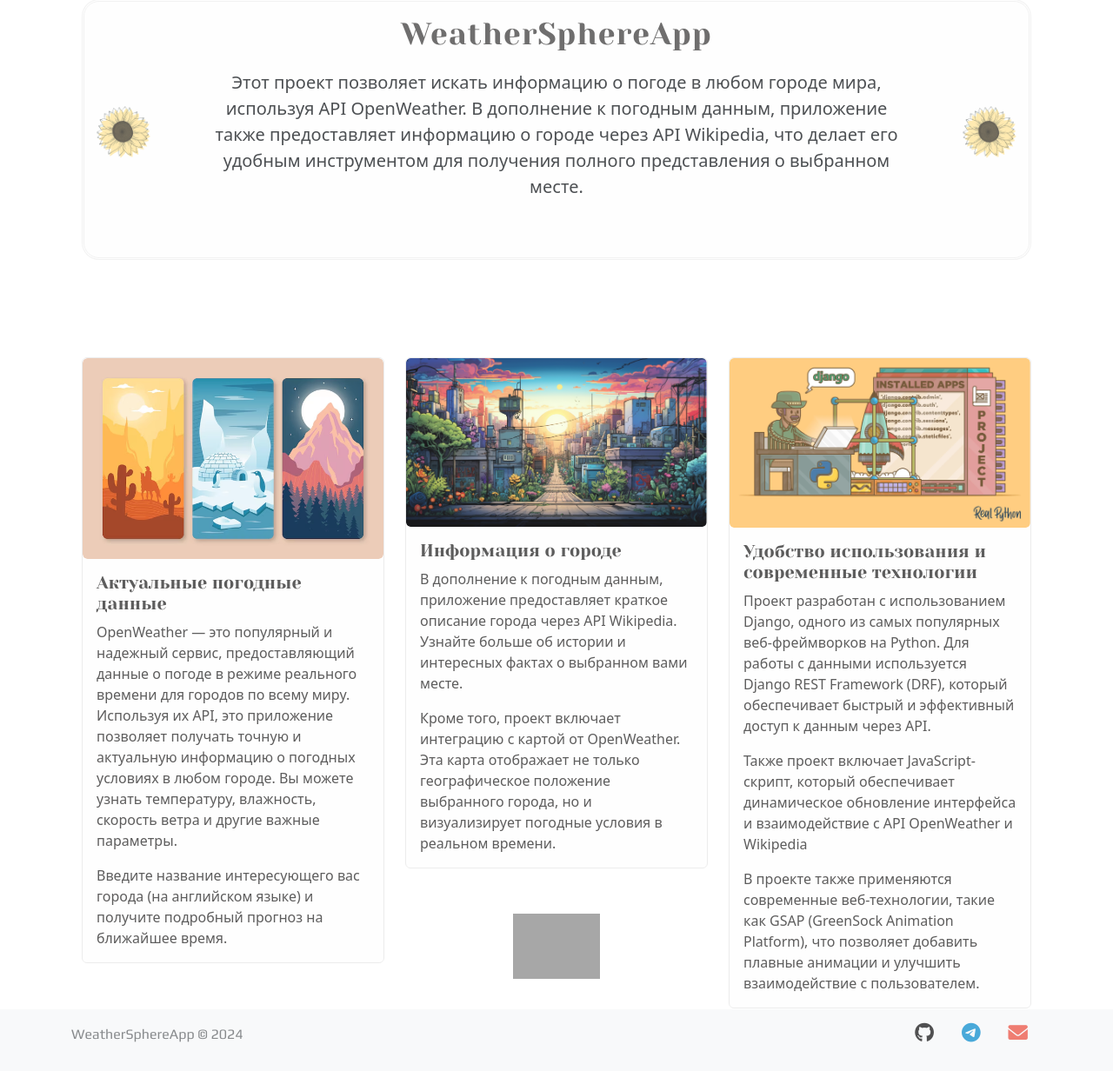
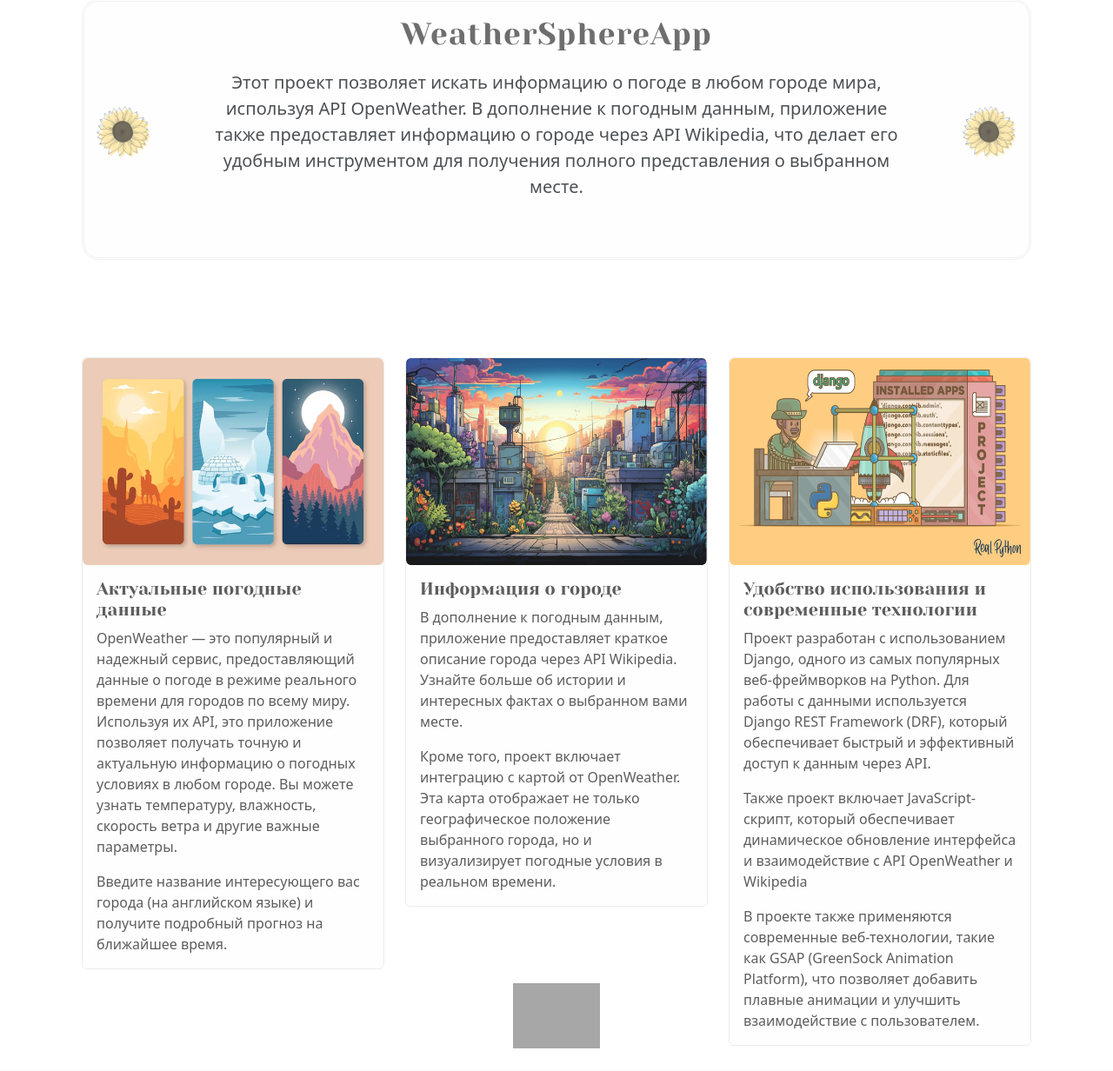
Before and after one commit to MRGiorgiosDev8/weather_django, a Django app: page / in a window 1280 px wide. Shown: the part 97-1329 px from the top of the page at 87% size. Before the commit the page ends 1296 px from the top, so only its background shows below. Run offline with Django 5.2, Linux system fonts and the light colour scheme; some libraries are stand-ins or nearby versions; some web fonts are replaced; grey boxes are pictures that could not be loaded.

Commit message:
new img-cards update custom.css

```diff
--- a/weather_project/static/css/custom.css
+++ b/weather_project/static/css/custom.css
@@ -169,7 +169,7 @@ h2,
     margin-top: 14vh;
     height: 16px;
     padding: 0;
-    height: 400px;
+    height: 480px;
 }
 
 .intro-cards p {
@@ -183,7 +183,7 @@ h2,
 }
 
 #introContainer {
-    height: 700px;
+    height: 770px;
 }
 
 .container-height {
@@ -216,6 +216,7 @@ h2,
 
 .card-img {
     opacity: 0.9;
+    height: 238px;
 }
 
 
```
Also changed, not shown: weather_project/static/images/wallpeperweather777.png (added).
